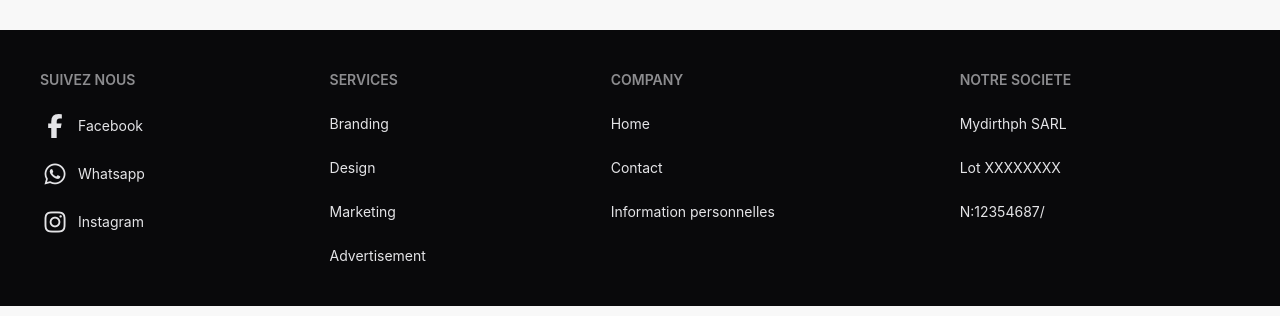
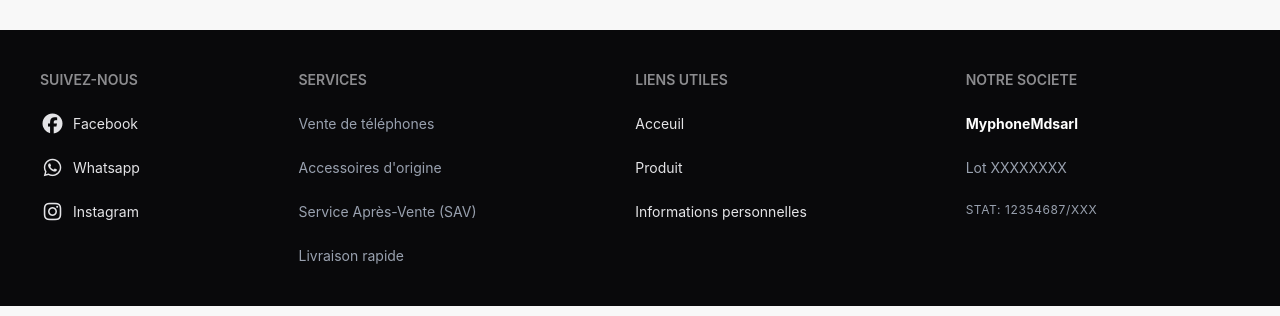
Before and after one commit to MiaroNandrianina/projet, a React (Vite) app in the folder Front-end/: page /liste-produits in a window 1280 px wide. Shown: the part 342-658 px from the top of the page. Built offline with nearby package versions, Linux system fonts and the light colour scheme; no server answers.

Commit message:
feat(create footer )

```diff
--- a/Front-end/src/components/Layouts/Footer.jsx
+++ b/Front-end/src/components/Layouts/Footer.jsx
@@ -1,42 +1,58 @@
+import { Link } from "react-router-dom";
+
+
 function Footer() {
     return (
-        <footer className="footer sm:footer-horizontal bg-neutral text-neutral-content p-10">
+        <footer className="footer sm:footer-horizontal bg-neutral text-neutral-content p-10 no-print">
+
             <nav className="space-y-4">
-                <h6 className="footer-title">SUIVEZ NOUS</h6>
-                <div className="flex items-center gap-2">
-                    <i className="fa-brands fa-facebook-f text-2xl"></i>
-                    <a className="link link-hover">Facebook</a>
+                <h6 className="footer-title">SUIVEZ-NOUS</h6>
+                <div className="flex items-center gap-2 hover:text-primary transition">
+                    <i className="fa-brands fa-facebook text-xl"></i>
+
+                    <a href="" target="_blank" rel="noreferrer" className="link link-hover">Facebook</a>
                 </div>
-                <div className="flex items-center gap-2">
-                    <i className="fa-brands fa-whatsapp text-2xl"></i>
-                    <a className="link link-hover">Whatsapp</a>
+                <div className="flex items-center gap-2 hover:text-green-500 transition">
+                    <i className="fa-brands fa-whatsapp text-xl"></i>
+
+                    <a href="" target="_blank" rel="noreferrer" className="link link-hover">Whatsapp</a>
                 </div>
-                <div className="flex items-center gap-2">
-                    <i className="fa-brands fa-instagram text-2xl"></i>
-                    <a className="link link-hover">Instagram</a>
+                <div className="flex items-center gap-2 hover:text-pink-500 transition">
+                    <i className="fa-brands fa-instagram text-xl"></i>
+                    <a href="https://instagram.com" target="_blank" rel="noreferrer" className="link link-hover">Instagram</a>
                 </div>
+            </nav>
 
-            </nav>
+
             <nav className="space-y-4">
                 <h6 className="footer-title">SERVICES</h6>
-                <a className="link link-hover">Branding</a>
-                <a className="link link-hover">Design</a>
-                <a className="link link-hover">Marketing</a>
-                <a className="link link-hover">Advertisement</a>
+                <span className="text-gray-400 text-sm">Vente de téléphones</span>
+                <span className="text-gray-400 text-sm">Accessoires d'origine</span>
+                <span className="text-gray-400 text-sm">Service Après-Vente (SAV)</span>
+                <span className="text-gray-400 text-sm">Livraison rapide</span>
             </nav>
+
+
             <nav className="space-y-4">
-                <h6 className="footer-title">COMPANY</h6>
-                <a className="link link-hover">Home</a>
-                <a className="link link-hover">Contact</a>
-                <a className="link link-hover">Information personnelles</a>
+                <h6 className="footer-title">LIENS UTILES</h6>
+                <Link to={"/"} className="link link-hover">Acceuil</Link>
+                <Link to={"/liste-produits"} className="link link-hover">Produit</Link>
+                {localStorage.getItem('token') ? (
+                    <Link to="/profil" className="link link-hover">Informations personnelles</Link>
+                ) : (
+                    <Link to="/login" className="link link-hover">Informations personnelles</Link>
+                )}
             </nav>
+
+
             <nav className="space-y-4">
                 <h6 className="footer-title">NOTRE SOCIETE</h6>
-                <a className="link link-hover">Mydirthph SARL</a>
-                <a className="link link-hover">Lot XXXXXXXX</a>
-                <a className="link link-hover">N:12354687/</a>
+                <span className="font-bold text-white">MyphoneMdsarl</span>
+                <span className="text-gray-400 text-sm">Lot XXXXXXXX</span>
+                <span className="text-gray-400 text-xs tracking-wider">STAT: 12354687/XXX</span>
             </nav>
         </footer>
-    )
+    );
 }
+
 export default Footer;
```
